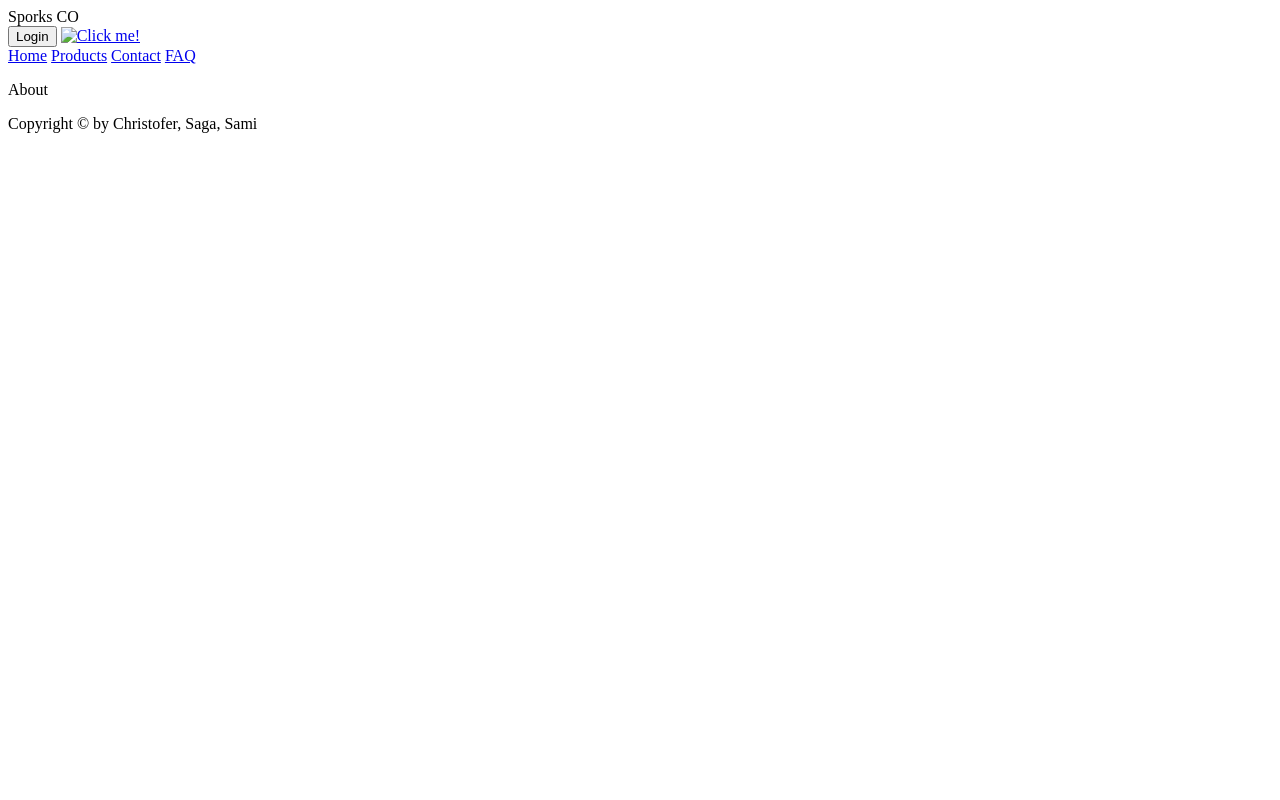
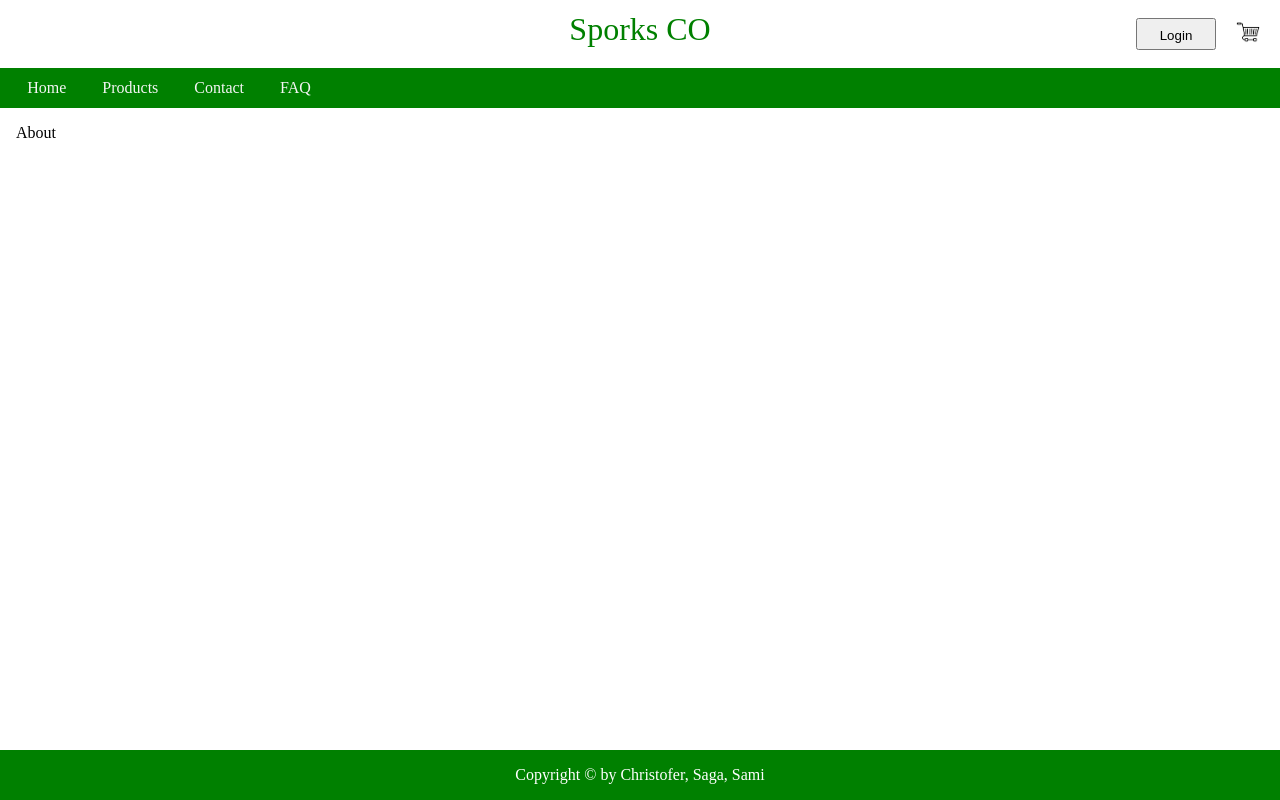
Before and after one commit to lapinsami/GroupShop, a plain HTML site: page HTML/about.html in a window 1280 px wide. Drawn offline with Linux system fonts and the light colour scheme; the site is published under a folder, as on GitHub Pages, so addresses that start at the root find nothing.

Commit message:
fixed paths for css and image

```diff
--- a/HTML/about.html
+++ b/HTML/about.html
@@ -4,7 +4,7 @@
 <head>
     <meta charset="UTF-8">
     <meta name="viewport" content="width=device-width, initial-scale=1.0">
-    <link rel="stylesheet" href="/CSS/Christofer-Style.css"> <!--Denna skall ändras till style.css efter merge -->
+    <link rel="stylesheet" href="../CSS/Christofer-Style.css"> <!--Denna skall ändras till style.css efter merge -->
     <title>Document</title>
 </head>
 
@@ -23,7 +23,7 @@
                     Login
                 </button>
                 <a href="./cart.html">
-                    <img class="cart-click" src="/pictures/Cart.jpg" alt="Click me!" width="10%">
+                    <img class="cart-click" src="../pictures/Cart.jpg" alt="Click me!" width="10%">
                 </a>
             </section>
         </section>
```
Also changed, not shown: HTML/cart.html (+2 -2 lines), HTML/checkout.html (+2 -2 lines), HTML/contact.html (+2 -2 lines), HTML/faq.html (+2 -2 lines), HTML/index.html (+2 -2 lines), HTML/login.html (+2 -2 lines), HTML/product-details.html (+2 -2 lines), HTML/products.html (+2 -2 lines), HTML/profile.html (+2 -2 lines).
